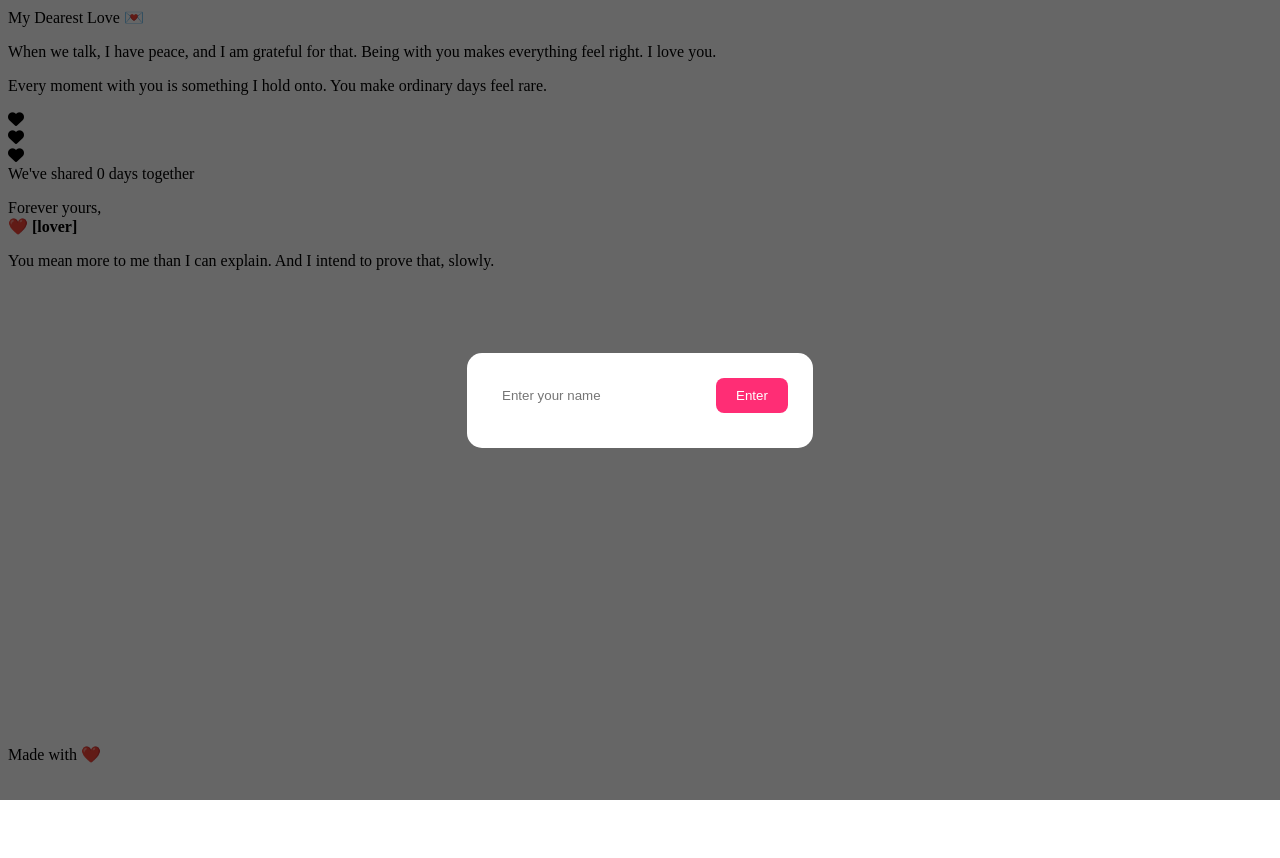
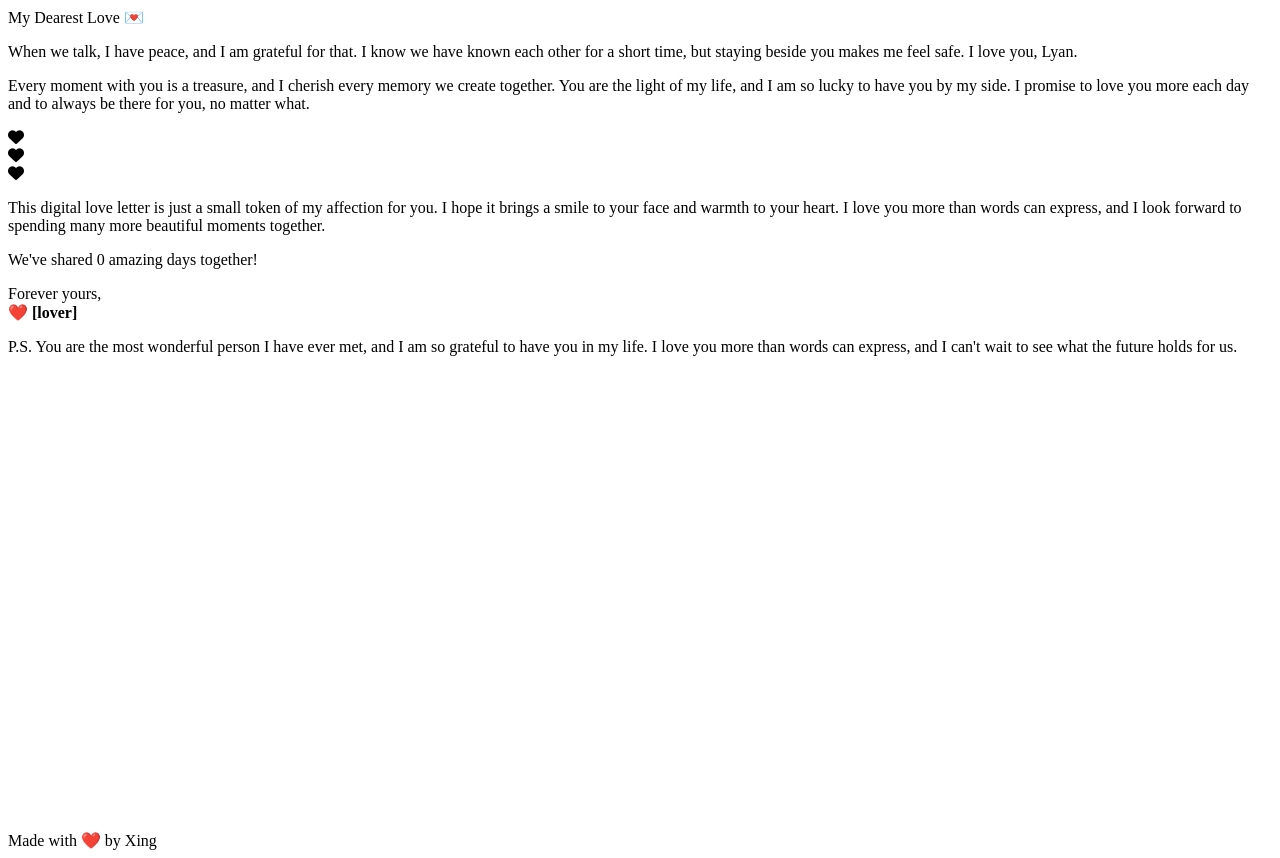
Before and after one commit to Baobei-2006/loveletter.github.io, a plain HTML site: page index.html in a window 1280 px wide. Before the commit the page ends 800 px from the top, so only its background shows below. Drawn offline with Linux system fonts and the light colour scheme.

Commit message:
Revise love letter content and structure
Updated the love letter content and improved the structure. Added a new meta description and adjusted the footer.

```diff
--- a/index.html
+++ b/index.html
@@ -2,13 +2,12 @@
 <html lang="en">
 <head>
     <meta charset="UTF-8"/>
-    <meta name="viewport" content="width=device-width, initial-scale=1.0"/>
-    <title>My Love Letter ❤️</title>
-
-    <link rel="stylesheet" href="style.css"/>
-    <link rel="stylesheet" href="https://cdnjs.cloudflare.com/ajax/libs/font-awesome/6.0.0/css/all.min.css">
+    <meta name="viewport" content="width=device-width, initial-scale=1.0" />
+    <title> My Love Letter to You ❤️ </title>
+    <link rel="stylesheet" href="style.css" />
+    <meta name="description" content="A digital love letter expressing my feelings and affection for you.">
+    <link rel="stylesheet" href="https://cdnjs.cloudflare.com/ajax/libs/font-awesome/6.0.0-beta3/css/all.min.css">
 </head>
-
 <body>
 
     <div class="heart-cursor" id="heartCursor"></div>
@@ -18,58 +17,55 @@
     </header>
 
     <div class="content">
-
         <p class="paragraph">
-        When we talk, I have peace, and I am grateful for that. Being with you makes everything feel right. I love you.
+         When we talk, I have peace, and I am grateful for that. I know we have known each other for a short time, but staying beside you makes me feel safe. I love you, Lyan.
         </p>
-
         <div class="love-meter">
             <div class="love-progress"></div>
         </div>
 
         <p class="paragraph">
-        Every moment with you is something I hold onto. You make ordinary days feel rare.
+            Every moment with you is a treasure, and I cherish every memory we create together. You are the light of my life, and I am so lucky to have you by my side. I promise to love you more each day and to always be there for you, no matter what.
         </p>
 
         <div class="photo-gallery">
-        <div class="photo-placeholder"><i class="fas fa-heart"></i></div>
-        <div class="photo-placeholder"><i class="fas fa-heart"></i></div>
-        <div class="photo-placeholder"><i class="fas fa-heart"></i></div>
+            <div class="photo-placeholder">
+                <i class="fas fa-heart"></i>
             </div>
-
-    <div class="memory-counter">
-        We've shared <span id="memoryDays">0</span> days together
+            <div class="photo-placeholder">
+                <i class="fas fa-heart"></i>
+            </div>
+            <div class="photo-placeholder">
+                <i class="fas fa-heart"></i>
+            </div>
         </div>
 
         <p class="paragraph">
-        Forever yours,<br/>
-        <strong>❤️ <span id="loverName">[lover]</span></strong>
+            This digital love letter is just a small token of my affection for you. I hope it brings a smile to your face and warmth to your heart. I love you more than words can express, and I look forward to spending many more beautiful moments together.
         </p>
 
-    <!-- name input (replaces ugly prompt) -->
-    <div class="name-overlay" id="nameOverlay">
-        <div class="name-box">
-            <input type="text" id="nameInput" placeholder="Enter your name"/>
-            <button onclick="startExperience()">Enter</button>
+        <div class="memory-counter">
+            We've shared <span class="counter-number" id="memoryDays">0</span> amazing days together!
+        </div>
+
+        <p class="paragraph">
+            Forever yours, <br/>
+            <strong>❤️ <span id="loverName"> [lover] </span></strong>
+        </p>
+
+        <div class="secrect-message" id="secrectMessage">
+            <p class="paragraph">
+                P.S. You are the most wonderful person I have ever met, and I am so grateful to have you in my life. I love you more than words can express, and I can't wait to see what the future holds for us. <br/>
+            </p>
         </div>
     </div>
 
-    <!-- secret message -->
-    <div class="secret-message" id="secretMessage">
-        <p class="paragraph">
-            You mean more to me than I can explain. And I intend to prove that, slowly.
-        </p>
-    </div>
-
-</div>
-
-<div class="floating-heart" id="floatingHearts"></div>
+    <div class="floationg-heart" id="floatingHearts"></div>
 
     <div class="footer">
-    Made with ❤️
+        Made with ❤️ by Xing
     </div>
 
     <script src="script.js"></script>
-
 </body>
 </html>
```
Lines whose indentation alone changed are shown as unchanged.
